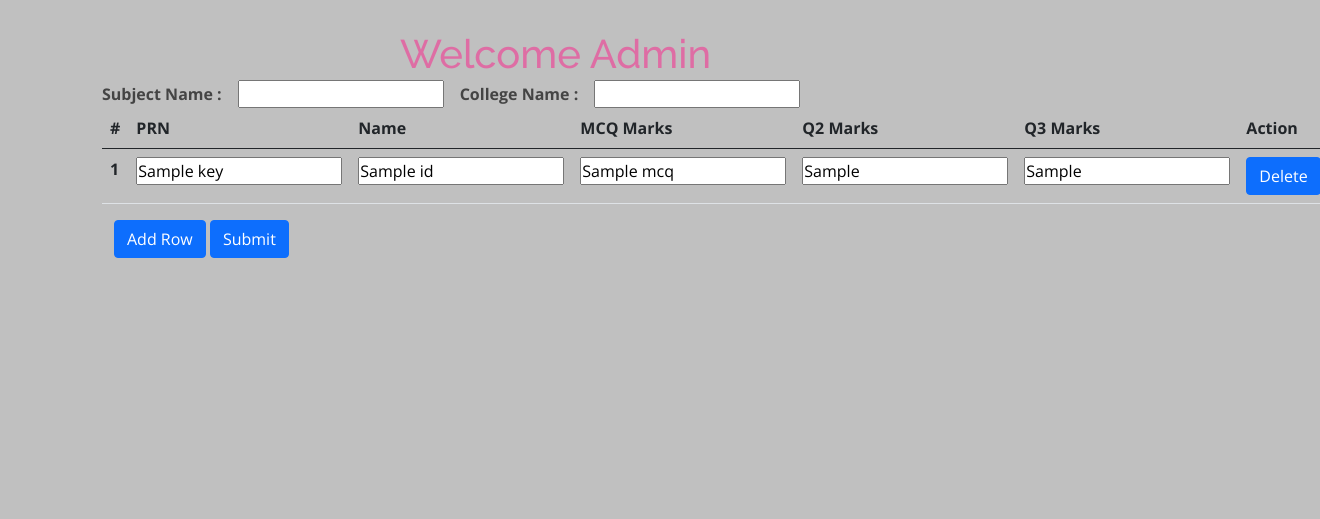
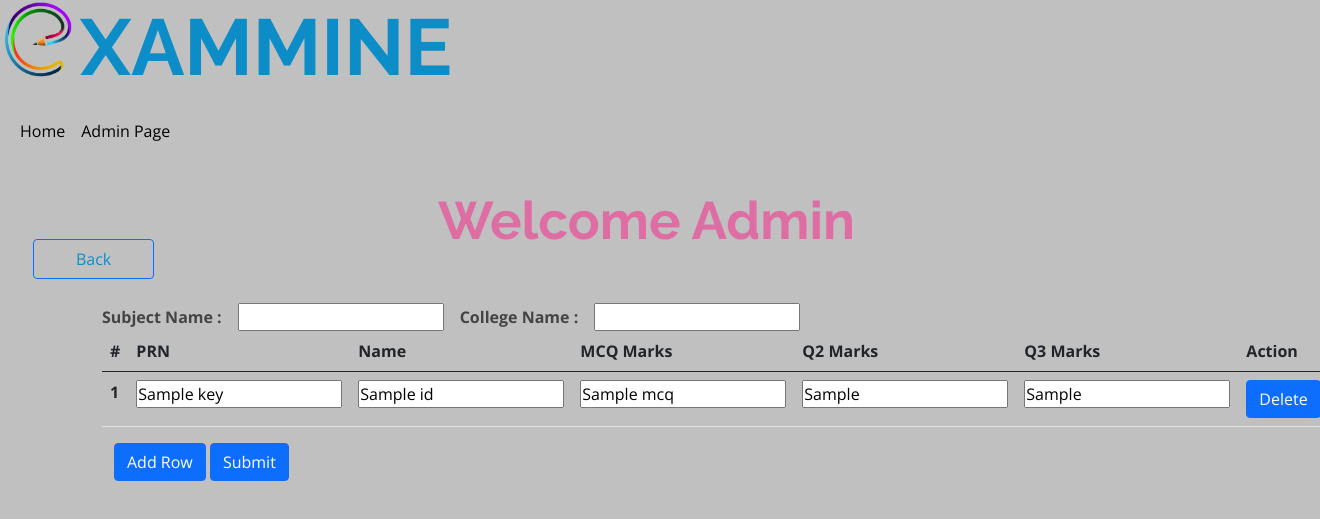
Before and after one commit to OCR-SEM-4-Projet/Server, a Flask app: template templates/ocrcontain.html in a window 1320 px wide. Shown: the top 519 px of the page. Run offline with Flask 2, Linux system fonts and the light colour scheme; the template is opened without the code that fills it: most values are stand-ins (such as "Sample title", 1, 10 or a date in 2020); some libraries are stand-ins or nearby versions.

Commit message:
Added navbar in each page & fixed some bugs

```diff
--- a/app.py
+++ b/app.py
@@ -14,8 +14,8 @@ app = Flask(__name__)
 load_dotenv('.env')
 from middleware.auth import *
 app.config['SECRET_KEY'] = os.environ.get('SECRET_KEY')
-app.config["SQLALCHEMY_DATABASE_URI"] = os.environ.get('DATABASE_URL')
-# app.config["SQLALCHEMY_DATABASE_URI"] = "postgresql://postgres:test1234@localhost:5433/OCR"
+#app.config["SQLALCHEMY_DATABASE_URI"] = os.environ.get('DATABASE_URL')
+app.config["SQLALCHEMY_DATABASE_URI"] = "postgresql://postgres:test1234@localhost:5433/OCR"
 app.config['SQLALCHEMY_TRACK_MODIFICATIONS'] = False
 app.config['JSON_AS_ASCII'] = False
 db.init_app(app)
--- a/static/assets/css/style.css
+++ b/static/assets/css/style.css
@@ -194,6 +194,8 @@ h6 {
     }
     .navbar ul {
         display: none;
+        position: right;
+        margin: 0;
     }
 }
 
--- a/templates/index.html
+++ b/templates/index.html
@@ -64,7 +64,7 @@
         <div class="col-lg-6 pt-2 pt-lg-0 order-2 order-lg-1 d-flex flex-column justify-content-center">
           <h1>Hello User</h1>
           <ul>
-            <li><i class="ri-check-line"></i> Looking for your Result, Ta-da!!!we Have it Here...</li>
+            <li><i class="ri-check-line"></i> Looking for your Result, Ta-da!! We Have it Here...</li>
             <li><i class="ri-check-line"></i> We provide a user friendly interface</li>
             <li><i class="ri-check-line"></i> Don't worry your data won't be shared with anyone. It is safe and secured
             </li>
--- a/templates/ocrcontain.html
+++ b/templates/ocrcontain.html
@@ -37,12 +37,38 @@
 </head>
 
 <body>
+    <section class="marksheet-section" id="marksheet-section">
+        <div class="e-position">
+            <a href="/">
+            <img src="{{ url_for('static',filename='assets/img/favicon.png')}}" alt="admin" align="left" style="width:80px;height:80px;">
+            </a>
+        </div>
+          <h1 style="font-size:6vw"><a href="/"><b>XAMMINE</b></a></h1>
 
-    <section class="marksheet-section" id="marksheet-section">
+          <!-- navbar -->
+          <nav class="navbar navbar-expand-lg navbar-light">
+            <div class="container-fluid">
+              <button class="navbar-toggler" type="button" data-bs-toggle="collapse" data-bs-target="#navbarNavAltMarkup" aria-controls="navbarNavAltMarkup" aria-expanded="false" aria-label="Toggle navigation">
+                <span class="navbar-toggler-icon"></span>
+              </button>
+              <div class="collapse navbar-collapse" id="navbarNavAltMarkup">
+                <div class="navbar-nav">
+                  <a class="nav-link active" href="/"><font color = "black">Home</font></a>
+                  <a class="nav-link active" href="/uploadimg"><font color = "black">Admin Page</font></a>
+                </div>
+              </div>
+            </div>
+          </nav> <!-- navbar -->
 
         <div class="admin-welcome">
-            <h1 class="welcome-text">Welcome Admin</h1>
+            <h1 class="welcome-text" style="font-size:4vw"><b>&nbsp;&nbsp;&nbsp;Welcome Admin</b></h1>
         </div>
+
+        <div class="d-grid gap-2 d-md-flex justify-content-md-start">
+            <p>&nbsp;&nbsp;&nbsp;&nbsp;&nbsp;&nbsp;</p>
+        <button class="btn btn-outline-primary me-md-2"><font color = "white" style="margin:30px"><a href="/uploadimg">Back</a></font></button>
+        </div><br>
+
         <div class="container">
             <form action="/submit" method="POST">
                 <table id="myTable" class="table">
--- a/templates/result.html
+++ b/templates/result.html
@@ -42,7 +42,7 @@
         <div class="e-position">
             <img src="{{ url_for('static',filename='assets/img/favicon.png')}}" alt="admin" align="left" style="width:80px;height:80px;">
           </div>
-          <h1 style="font-size:6vw">XAMMINE</h1>
+          <h1 style="font-size:6vw"><a href="/"><b>XAMMINE</b></h1>
         <div class="admin-welcome">
             <h1 class="welcome-text">Welcome {{info[0]}}</h1><br><br>
         </div>
```
Also changed, not shown: templates/dashboard.html (+16 -1 lines), OCR/images/admin.jpg (added), OCR/images/favicon22.png (added), 1 other file.
